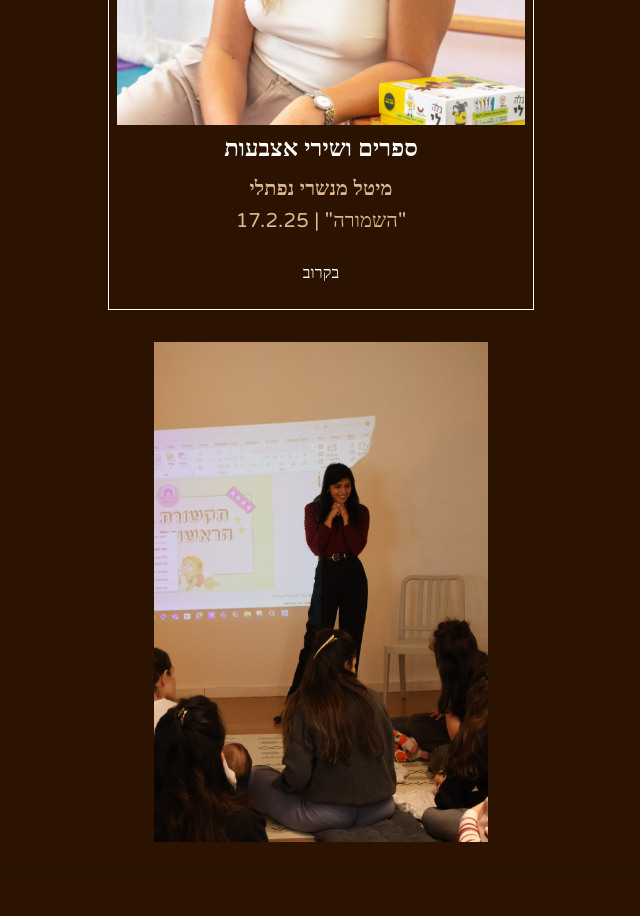
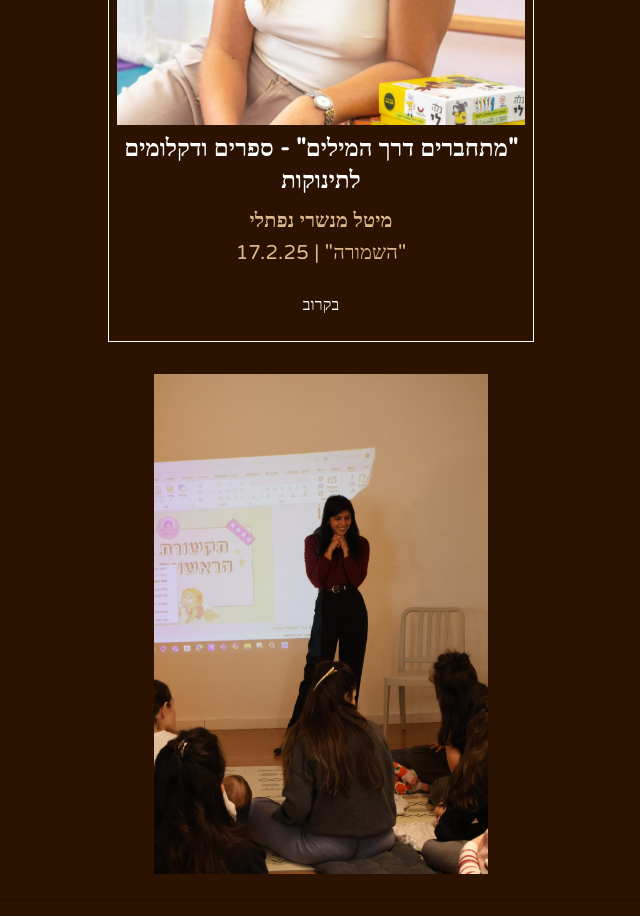
Before and after one commit to orZeira1/hodaya-website, a React (Create React App) app: page /dizengoff_mommies in a window 1280 px wide. Shown: the part 1680-2596 px from the top of the page, without its empty margins (319-959 px from the left). Built offline with nearby package versions, Linux system fonts and the light colour scheme.

Commit message:
changed event name

```diff
--- a/src/pages/dizzengoff_mommies/components/UpcomingEvents.tsx
+++ b/src/pages/dizzengoff_mommies/components/UpcomingEvents.tsx
@@ -24,7 +24,7 @@ const events: Event[] = [
     },
     {
         img: "/dizengoff_mommies/lecturers/meital_manshari.png",
-        title: "ספרים ושירי אצבעות",
+        title: "\"מתחברים דרך המילים\" - ספרים ודקלומים לתינוקות",
         lecturer: "מיטל מנשרי נפתלי",
         details: "\"השמורה\" | 17.2.25"
     }
```
